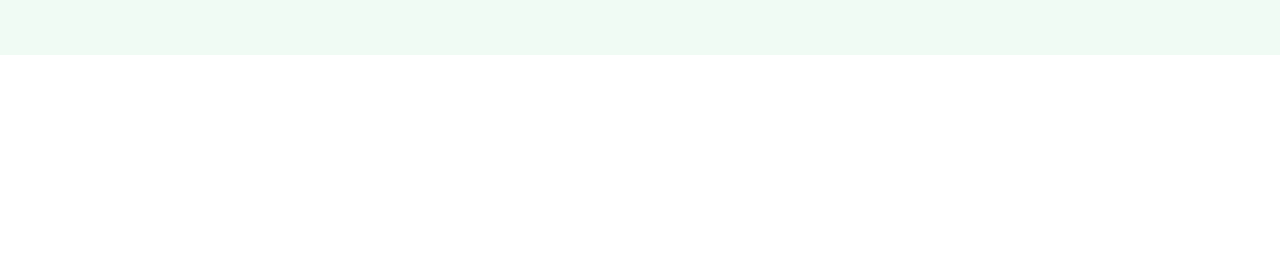
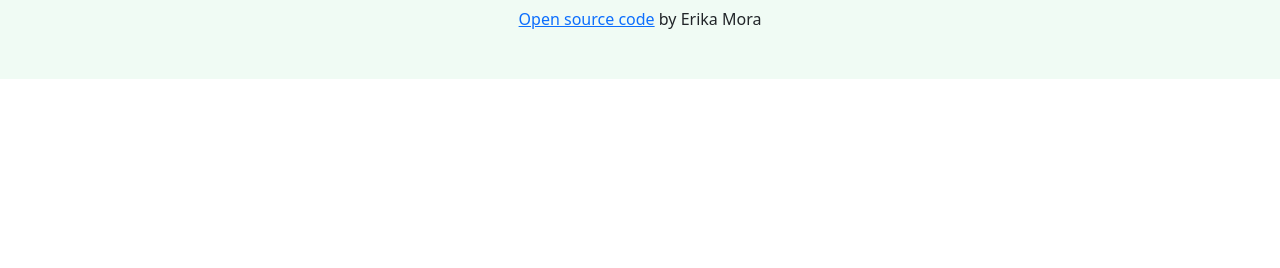
Before and after one commit to erikam2h/weather-app-shecodes, a plain HTML site: page index.html in a window 1280 px wide. Shown: the part 532-800 px from the top of the page. Drawn offline with nearby package versions, Linux system fonts and the light colour scheme; no server answers.

Commit message:
link added to the footer

```diff
--- a/index.html
+++ b/index.html
@@ -126,6 +126,15 @@
           <hr class="box-line" />
           <p class="min-max-s">5°C | 18°C</p>
         </div>
+        <div class="col-12 link-footer">
+          <a
+            href="https://github.com/erikam2h/weather-app-shecodes"
+            target="_blank"
+            rel="noreferrer"
+            >Open source code</a
+          >
+          by Erika Mora
+        </div>
       </div>
     </div>
     <script src="src/index.js"></script>
--- a/src/style.css
+++ b/src/style.css
@@ -171,3 +171,7 @@ h1 {
   vertical-align: top;
   line-height: 110px;
 }
+
+.link-footer {
+  text-align: center;
+}
```
